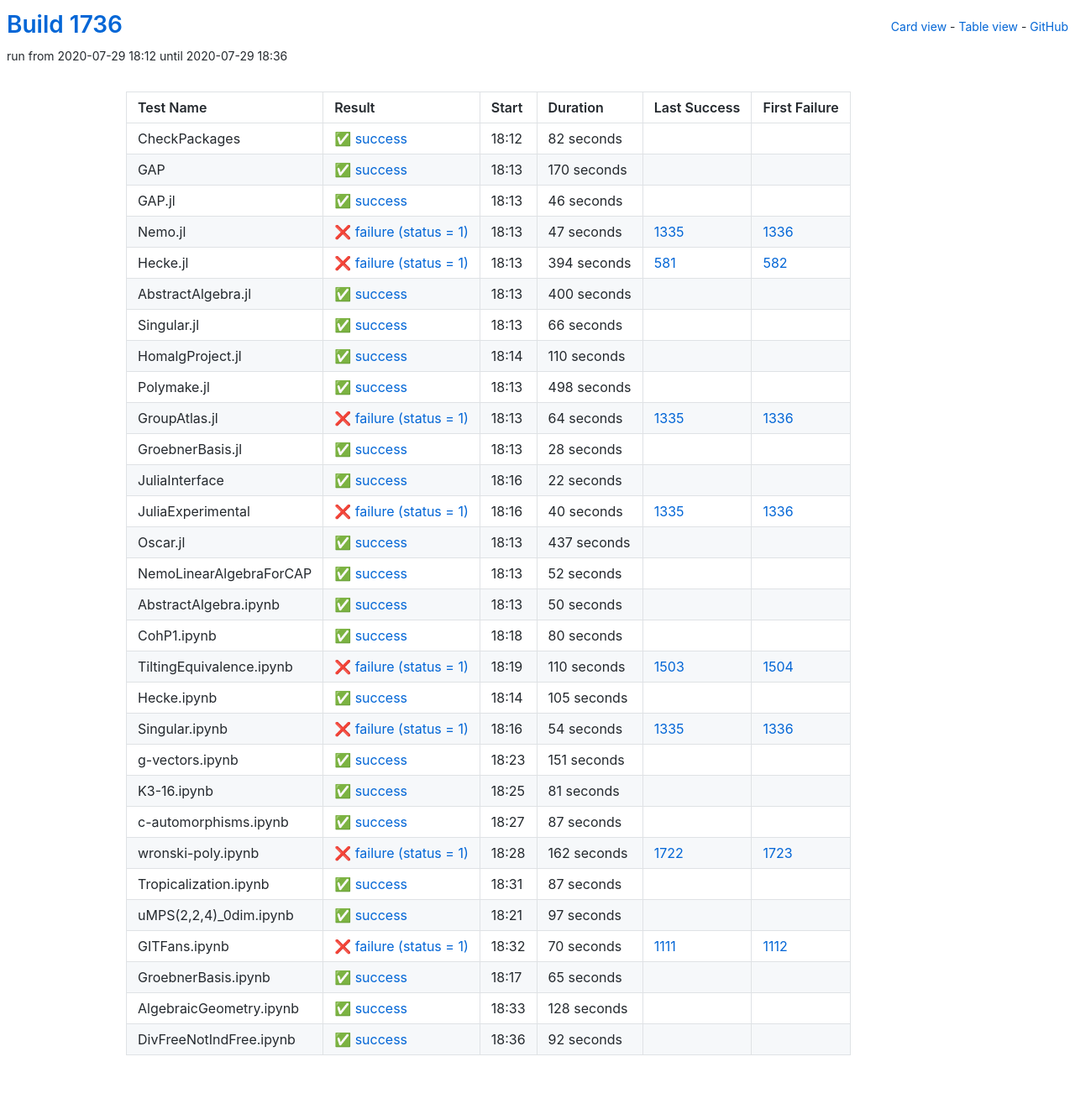
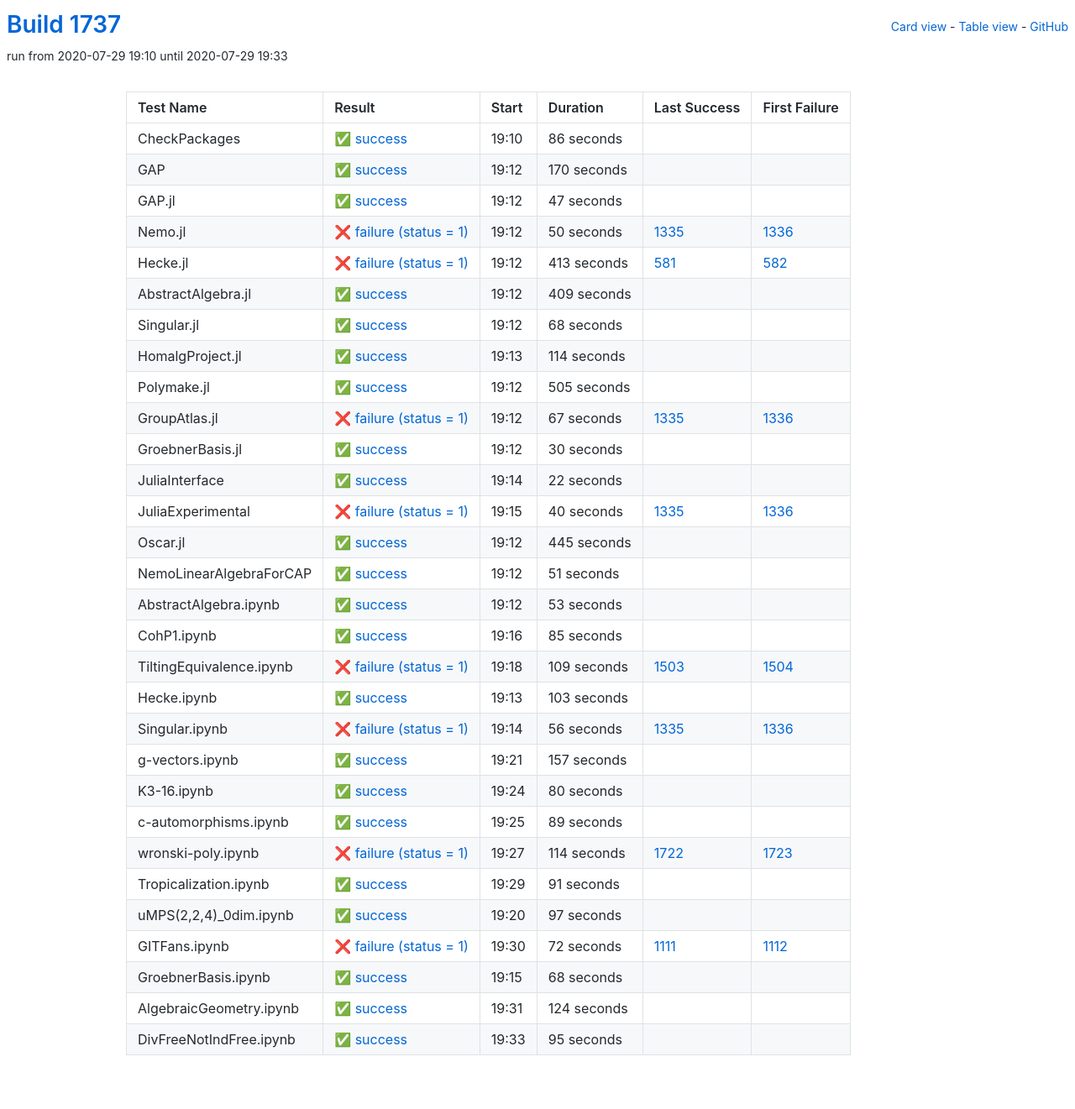
Before and after one commit to oscar-system/oscar-ci-status-1.4, a Jekyll site: the page built from table.html, in a window 1280 px wide. Shown: the whole page at 84% size. Built offline with Jekyll 4.4.1, drawn with Linux system fonts in a browser that asks for light colours.

Commit message:
Build #1737

```diff
--- a/_data/ci.yml
+++ b/_data/ci.yml
@@ -1,6 +1,6 @@
 ---
-build: 1736
-build_url: https://oscarci.mathematik.uni-kl.de/job/oscar-julia-1.4/1736/
+build: 1737
+build_url: https://oscarci.mathematik.uni-kl.de/job/oscar-julia-1.4/1737/
 job: oscar-julia-1.4
 organization: oscar-system
 repo: oscar-ci-status-1.4
@@ -8,20 +8,20 @@ repourl: https://github.com/oscar-system/oscar-ci-status-1.4
 tests:
 - name: CheckPackages
   id: checkpackages
-  log: https://oscarci.mathematik.uni-kl.de/job/oscar-julia-1.4/1736/artifact/logs/build-1736/CheckPackages.log
-  start: 2020-07-29 18:12
+  log: https://oscarci.mathematik.uni-kl.de/job/oscar-julia-1.4/1737/artifact/logs/build-1737/CheckPackages.log
+  start: 2020-07-29 19:10
   success: true
   exitcode: 0
   status: success
-  duration: 82
+  duration: 86
   last_success: false
   last_success_url:
   first_failure: false
   first_failure_url:
 - name: GAP
   id: gap
-  log: https://oscarci.mathematik.uni-kl.de/job/oscar-julia-1.4/1736/artifact/logs/build-1736/GAP.log
-  start: 2020-07-29 18:13
+  log: https://oscarci.mathematik.uni-kl.de/job/oscar-julia-1.4/1737/artifact/logs/build-1737/GAP.log
+  start: 2020-07-29 19:12
   success: true
   exitcode: 0
   status: success
@@ -32,116 +32,116 @@ tests:
   first_failure_url:
 - name: GAP.jl
   id: gap-jl
-  log: https://oscarci.mathematik.uni-kl.de/job/oscar-julia-1.4/1736/artifact/logs/build-1736/GAP.jl.log
-  start: 2020-07-29 18:13
+  log: https://oscarci.mathematik.uni-kl.de/job/oscar-julia-1.4/1737/artifact/logs/build-1737/GAP.jl.log
+  start: 2020-07-29 19:12
   success: true
   exitcode: 0
   status: success
-  duration: 46
+  duration: 47
   last_success: false
   last_success_url:
   first_failure: false
   first_failure_url:
 - name: Nemo.jl
   id: nemo-jl
-  log: https://oscarci.mathematik.uni-kl.de/job/oscar-julia-1.4/1736/artifact/logs/build-1736/Nemo.jl.log
-  start: 2020-07-29 18:13
+  log: https://oscarci.mathematik.uni-kl.de/job/oscar-julia-1.4/1737/artifact/logs/build-1737/Nemo.jl.log
+  start: 2020-07-29 19:12
   success: false
   exitcode: 1
   status: failure
-  duration: 47
+  duration: 50
   last_success: 1335
   last_success_url: https://oscarci.mathematik.uni-kl.de/job/oscar-julia-1.4/1335/
   first_failure: 1336
   first_failure_url: https://oscarci.mathematik.uni-kl.de/job/oscar-julia-1.4/1336/
 - name: Hecke.jl
   id: hecke-jl
-  log: https://oscarci.mathematik.uni-kl.de/job/oscar-julia-1.4/1736/artifact/logs/build-1736/Hecke.jl.log
-  start: 2020-07-29 18:13
+  log: https://oscarci.mathematik.uni-kl.de/job/oscar-julia-1.4/1737/artifact/logs/build-1737/Hecke.jl.log
+  start: 2020-07-29 19:12
   success: false
   exitcode: 1
   status: failure
-  duration: 394
+  duration: 413
   last_success: 581
   last_success_url: https://oscarci.mathematik.uni-kl.de/job/oscar-julia-1.4/581/
   first_failure: 582
   first_failure_url: https://oscarci.mathematik.uni-kl.de/job/oscar-julia-1.4/582/
 - name: AbstractAlgebra.jl
   id: abstractalgebra-jl
-  log: https://oscarci.mathematik.uni-kl.de/job/oscar-julia-1.4/1736/artifact/logs/build-1736/AbstractAlgebra.jl.log
-  start: 2020-07-29 18:13
+  log: https://oscarci.mathematik.uni-kl.de/job/oscar-julia-1.4/1737/artifact/logs/build-1737/AbstractAlgebra.jl.log
+  start: 2020-07-29 19:12
   success: true
   exitcode: 0
   status: success
-  duration: 400
+  duration: 409
   last_success: false
   last_success_url:
   first_failure: false
   first_failure_url:
 - name: Singular.jl
   id: singular-jl
-  log: https://oscarci.mathematik.uni-kl.de/job/oscar-julia-1.4/1736/artifact/logs/build-1736/Singular.jl.log
-  start: 2020-07-29 18:13
+  log: https://oscarci.mathematik.uni-kl.de/job/oscar-julia-1.4/1737/artifact/logs/build-1737/Singular.jl.log
+  start: 2020-07-29 19:12
   success: true
   exitcode: 0
   status: success
-  duration: 66
+  duration: 68
   last_success: false
   last_success_url:
   first_failure: false
   first_failure_url:
 - name: HomalgProject.jl
   id: homalgproject-jl
-  log: https://oscarci.mathematik.uni-kl.de/job/oscar-julia-1.4/1736/artifact/logs/build-1736/HomalgProject.jl.log
-  start: 2020-07-29 18:14
+  log: https://oscarci.mathematik.uni-kl.de/job/oscar-julia-1.4/1737/artifact/logs/build-1737/HomalgProject.jl.log
+  start: 2020-07-29 19:13
   success: true
   exitcode: 0
   status: success
-  duration: 110
+  duration: 114
   last_success: false
   last_success_url:
   first_failure: false
   first_failure_url:
 - name: Polymake.jl
   id: polymake-jl
-  log: https://oscarci.mathematik.uni-kl.de/job/oscar-julia-1.4/1736/artifact/logs/build-1736/Polymake.jl.log
-  start: 2020-07-29 18:13
+  log: https://oscarci.mathematik.uni-kl.de/job/oscar-julia-1.4/1737/artifact/logs/build-1737/Polymake.jl.log
+  start: 2020-07-29 19:12
   success: true
   exitcode: 0
   status: success
-  duration: 498
+  duration: 505
   last_success: false
   last_success_url:
   first_failure: false
   first_failure_url:
 - name: GroupAtlas.jl
   id: groupatlas-jl
-  log: https://oscarci.mathematik.uni-kl.de/job/oscar-julia-1.4/1736/artifact/logs/build-1736/GroupAtlas.jl.log
-  start: 2020-07-29 18:13
+  log: https://oscarci.mathematik.uni-kl.de/job/oscar-julia-1.4/1737/artifact/logs/build-1737/GroupAtlas.jl.log
+  start: 2020-07-29 19:12
   success: false
   exitcode: 1
   status: failure
-  duration: 64
+  duration: 67
   last_success: 1335
   last_success_url: https://oscarci.mathematik.uni-kl.de/job/oscar-julia-1.4/1335/
   first_failure: 1336
   first_failure_url: https://oscarci.mathematik.uni-kl.de/job/oscar-julia-1.4/1336/
 - name: GroebnerBasis.jl
   id: groebnerbasis-jl
-  log: https://oscarci.mathematik.uni-kl.de/job/oscar-julia-1.4/1736/artifact/logs/build-1736/GroebnerBasis.jl.log
-  start: 2020-07-29 18:13
+  log: https://oscarci.mathematik.uni-kl.de/job/oscar-julia-1.4/1737/artifact/logs/build-1737/GroebnerBasis.jl.log
+  start: 2020-07-29 19:12
   success: true
   exitcode: 0
   status: success
-  duration: 28
+  duration: 30
   last_success: false
   last_success_url:
   first_failure: false
   first_failure_url:
 - name: JuliaInterface
   id: juliainterface
-  log: https://oscarci.mathematik.uni-kl.de/job/oscar-julia-1.4/1736/artifact/logs/build-1736/JuliaInterface.log
-  start: 2020-07-29 18:16
+  log: https://oscarci.mathematik.uni-kl.de/job/oscar-julia-1.4/1737/artifact/logs/build-1737/JuliaInterface.log
+  start: 2020-07-29 19:14
   success: true
   exitcode: 0
   status: success
@@ -152,8 +152,8 @@ tests:
   first_failure_url:
 - name: JuliaExperimental
   id: juliaexperimental
-  log: https://oscarci.mathematik.uni-kl.de/job/oscar-julia-1.4/1736/artifact/logs/build-1736/JuliaExperimental.log
-  start: 2020-07-29 18:16
+  log: https://oscarci.mathematik.uni-kl.de/job/oscar-julia-1.4/1737/artifact/logs/build-1737/JuliaExperimental.log
+  start: 2020-07-29 19:15
   success: false
   exitcode: 1
   status: failure
@@ -164,44 +164,104 @@ tests:
   first_failure_url: https://oscarci.mathematik.uni-kl.de/job/oscar-julia-1.4/1336/
 - name: Oscar.jl
   id: oscar-jl
-  log: https://oscarci.mathematik.uni-kl.de/job/oscar-julia-1.4/1736/artifact/logs/build-1736/Oscar.jl.log
-  start: 2020-07-29 18:13
+  log: https://oscarci.mathematik.uni-kl.de/job/oscar-julia-1.4/1737/artifact/logs/build-1737/Oscar.jl.log
+  start: 2020-07-29 19:12
   success: true
   exitcode: 0
   status: success
-  duration: 437
+  duration: 445
   last_success: false
   last_success_url:
   first_failure: false
   first_failure_url:
 - name: NemoLinearAlgebraForCAP
   id: nemolinearalgebraforcap
-  log: https://oscarci.mathematik.uni-kl.de/job/oscar-julia-1.4/1736/artifact/logs/build-1736/NemoLinearAlgebraForCAP.log
-  start: 2020-07-29 18:13
+  log: https://oscarci.mathematik.uni-kl.de/job/oscar-julia-1.4/1737/artifact/logs/build-1737/NemoLinearAlgebraForCAP.log
+  start: 2020-07-29 19:12
   success: true
   exitcode: 0
   status: success
-  duration: 52
+  duration: 51
   last_success: false
   last_success_url:
   first_failure: false
   first_failure_url:
 - name: AbstractAlgebra.ipynb
   id: abstractalgebra-ipynb
-  log: https://oscarci.mathematik.uni-kl.de/job/oscar-julia-1.4/1736/artifact/logs/build-1736/AbstractAlgebra.ipynb.log
-  start: 2020-07-29 18:13
+  log: https://oscarci.mathematik.uni-kl.de/job/oscar-julia-1.4/1737/artifact/logs/build-1737/AbstractAlgebra.ipynb.log
+  start: 2020-07-29 19:12
   success: true
   exitcode: 0
   status: success
-  duration: 50
+  duration: 53
   last_success: false
   last_success_url:
   first_failure: false
   first_failure_url:
 - name: CohP1.ipynb
   id: cohp1-ipynb
-  log: https://oscarci.mathematik.uni-kl.de/job/oscar-julia-1.4/1736/artifact/logs/build-1736/CohP1.ipynb.log
-  start: 2020-07-29 18:18
+  log: https://oscarci.mathematik.uni-kl.de/job/oscar-julia-1.4/1737/artifact/logs/build-1737/CohP1.ipynb.log
+  start: 2020-07-29 19:16
+  success: true
+  exitcode: 0
+  status: success
+  duration: 85
+  last_success: false
+  last_success_url:
+  first_failure: false
+  first_failure_url:
+- name: TiltingEquivalence.ipynb
+  id: tiltingequivalence-ipynb
+  log: https://oscarci.mathematik.uni-kl.de/job/oscar-julia-1.4/1737/artifact/logs/build-1737/TiltingEquivalence.ipynb.log
+  start: 2020-07-29 19:18
+  success: false
+  exitcode: 1
+  status: failure
+  duration: 109
+  last_success: 1503
+  last_success_url: https://oscarci.mathematik.uni-kl.de/job/oscar-julia-1.4/1503/
+  first_failure: 1504
+  first_failure_url: https://oscarci.mathematik.uni-kl.de/job/oscar-julia-1.4/1504/
+- name: Hecke.ipynb
+  id: hecke-ipynb
+  log: https://oscarci.mathematik.uni-kl.de/job/oscar-julia-1.4/1737/artifact/logs/build-1737/Hecke.ipynb.log
+  start: 2020-07-29 19:13
+  success: true
+  exitcode: 0
+  status: success
+  duration: 103
+  last_success: false
+  last_success_url:
+  first_failure: false
+  first_failure_url:
+- name: Singular.ipynb
+  id: singular-ipynb
+  log: https://oscarci.mathematik.uni-kl.de/job/oscar-julia-1.4/1737/artifact/logs/build-1737/Singular.ipynb.log
+  start: 2020-07-29 19:14
+  success: false
+  exitcode: 1
+  status: failure
+  duration: 56
+  last_success: 1335
+  last_success_url: https://oscarci.mathematik.uni-kl.de/job/oscar-julia-1.4/1335/
+  first_failure: 1336
+  first_failure_url: https://oscarci.mathematik.uni-kl.de/job/oscar-julia-1.4/1336/
+- name: g-vectors.ipynb
+  id: g-vectors-ipynb
+  log: https://oscarci.mathematik.uni-kl.de/job/oscar-julia-1.4/1737/artifact/logs/build-1737/g-vectors.ipynb.log
+  start: 2020-07-29 19:21
+  success: true
+  exitcode: 0
+  status: success
+  duration: 157
+  last_success: false
+  last_success_url:
+  first_failure: false
+  first_failure_url:
+- name: K3-16.ipynb
+  id: k3-16-ipynb
+  log: https://oscarci.mathematik.uni-kl.de/job/oscar-julia-1.4/1737/artifact/logs/build-1737/K3-16.ipynb.log
+  start: 2020-07-29 19:24
   success: true
   exitcode: 0
   status: success
@@ -210,106 +270,46 @@ tests:
   last_success_url:
   first_failure: false
   first_failure_url:
-- name: TiltingEquivalence.ipynb
-  id: tiltingequivalence-ipynb
-  log: https://oscarci.mathematik.uni-kl.de/job/oscar-julia-1.4/1736/artifact/logs/build-1736/TiltingEquivalence.ipynb.log
-  start: 2020-07-29 18:19
-  success: false
-  exitcode: 1
-  status: failure
-  duration: 110
-  last_success: 1503
-  last_success_url: https://oscarci.mathematik.uni-kl.de/job/oscar-julia-1.4/1503/
-  first_failure: 1504
-  first_failure_url: https://oscarci.mathematik.uni-kl.de/job/oscar-julia-1.4/1504/
-- name: Hecke.ipynb
-  id: hecke-ipynb
-  log: https://oscarci.mathematik.uni-kl.de/job/oscar-julia-1.4/1736/artifact/logs/build-1736/Hecke.ipynb.log
-  start: 2020-07-29 18:14
+- name: c-automorphisms.ipynb
+  id: c-automorphisms-ipynb
+  log: https://oscarci.mathematik.uni-kl.de/job/oscar-julia-1.4/1737/artifact/logs/build-1737/c-automorphisms.ipynb.log
+  start: 2020-07-29 19:25
   success: true
   exitcode: 0
   status: success
-  duration: 105
-  last_success: false
-  last_success_url:
-  first_failure: false
-  first_failure_url:
-- name: Singular.ipynb
-  id: singular-ipynb
-  log: https://oscarci.mathematik.uni-kl.de/job/oscar-julia-1.4/1736/artifact/logs/build-1736/Singular.ipynb.log
-  start: 2020-07-29 18:16
-  success: false
-  exitcode: 1
-  status: failure
-  duration: 54
-  last_success: 1335
-  last_success_url: https://oscarci.mathematik.uni-kl.de/job/oscar-julia-1.4/1335/
-  first_failure: 1336
-  first_failure_url: https://oscarci.mathematik.uni-kl.de/job/oscar-julia-1.4/1336/
-- name: g-vectors.ipynb
-  id: g-vectors-ipynb
-  log: https://oscarci.mathematik.uni-kl.de/job/oscar-julia-1.4/1736/artifact/logs/build-1736/g-vectors.ipynb.log
-  start: 2020-07-29 18:23
-  success: true
-  exitcode: 0
-  status: success
-  duration: 151
-  last_success: false
-  last_success_url:
-  first_failure: false
-  first_failure_url:
-- name: K3-16.ipynb
-  id: k3-16-ipynb
-  log: https://oscarci.mathematik.uni-kl.de/job/oscar-julia-1.4/1736/artifact/logs/build-1736/K3-16.ipynb.log
-  start: 2020-07-29 18:25
-  success: true
-  exitcode: 0
-  status: success
-  duration: 81
-  last_success: false
-  last_success_url:
-  first_failure: false
-  first_failure_url:
-- name: c-automorphisms.ipynb
-  id: c-automorphisms-ipynb
-  log: https://oscarci.mathematik.uni-kl.de/job/oscar-julia-1.4/1736/artifact/logs/build-1736/c-automorphisms.ipynb.log
-  start: 2020-07-29 18:27
-  success: true
-  exitcode: 0
-  status: success
-  duration: 87
+  duration: 89
   last_success: false
   last_success_url:
   first_failure: false
   first_failure_url:
 - name: wronski-poly.ipynb
   id: wronski-poly-ipynb
-  log: https://oscarci.mathematik.uni-kl.de/job/oscar-julia-1.4/1736/artifact/logs/build-1736/wronski-poly.ipynb.log
-  start: 2020-07-29 18:28
+  log: https://oscarci.mathematik.uni-kl.de/job/oscar-julia-1.4/1737/artifact/logs/build-1737/wronski-poly.ipynb.log
+  start: 2020-07-29 19:27
   success: false
   exitcode: 1
   status: failure
-  duration: 162
+  duration: 114
   last_success: 1722
   last_success_url: https://oscarci.mathematik.uni-kl.de/job/oscar-julia-1.4/1722/
   first_failure: 1723
   first_failure_url: https://oscarci.mathematik.uni-kl.de/job/oscar-julia-1.4/1723/
 - name: Tropicalization.ipynb
   id: tropicalization-ipynb
-  log: https://oscarci.mathematik.uni-kl.de/job/oscar-julia-1.4/1736/artifact/logs/build-1736/Tropicalization.ipynb.log
-  start: 2020-07-29 18:31
+  log: https://oscarci.mathematik.uni-kl.de/job/oscar-julia-1.4/1737/artifact/logs/build-1737/Tropicalization.ipynb.log
+  start: 2020-07-29 19:29
   success: true
   exitcode: 0
   status: success
-  duration: 87
+  duration: 91
   last_success: false
   last_success_url:
   first_failure: false
   first_failure_url:
 - name: uMPS(2,2,4)_0dim.ipynb
   id: umps-2-2-4-0dim-ipynb
-  log: https://oscarci.mathematik.uni-kl.de/job/oscar-julia-1.4/1736/artifact/logs/build-1736/uMPS-2-2-4-_0dim.ipynb.log
-  start: 2020-07-29 18:21
+  log: https://oscarci.mathematik.uni-kl.de/job/oscar-julia-1.4/1737/artifact/logs/build-1737/uMPS-2-2-4-_0dim.ipynb.log
+  start: 2020-07-29 19:20
   success: true
   exitcode: 0
   status: success
@@ -320,48 +320,48 @@ tests:
   first_failure_url:
 - name: GITFans.ipynb
   id: gitfans-ipynb
-  log: https://oscarci.mathematik.uni-kl.de/job/oscar-julia-1.4/1736/artifact/logs/build-1736/GITFans.ipynb.log
-  start: 2020-07-29 18:32
+  log: https://oscarci.mathematik.uni-kl.de/job/oscar-julia-1.4/1737/artifact/logs/build-1737/GITFans.ipynb.log
+  start: 2020-07-29 19:30
   success: false
   exitcode: 1
   status: failure
-  duration: 70
+  duration: 72
   last_success: 1111
   last_success_url: https://oscarci.mathematik.uni-kl.de/job/oscar-julia-1.4/1111/
   first_failure: 1112
   first_failure_url: https://oscarci.mathematik.uni-kl.de/job/oscar-julia-1.4/1112/
 - name: GroebnerBasis.ipynb
   id: groebnerbasis-ipynb
-  log: https://oscarci.mathematik.uni-kl.de/job/oscar-julia-1.4/1736/artifact/logs/build-1736/GroebnerBasis.ipynb.log
-  start: 2020-07-29 18:17
+  log: https://oscarci.mathematik.uni-kl.de/job/oscar-julia-1.4/1737/artifact/logs/build-1737/GroebnerBasis.ipynb.log
+  start: 2020-07-29 19:15
   success: true
   exitcode: 0
   status: success
-  duration: 65
+  duration: 68
   last_success: false
   last_success_url:
   first_failure: false
   first_failure_url:
 - name: AlgebraicGeometry.ipynb
   id: algebraicgeometry-ipynb
-  log: https://oscarci.mathematik.uni-kl.de/job/oscar-julia-1.4/1736/artifact/logs/build-1736/AlgebraicGeometry.ipynb.log
-  start: 2020-07-29 18:33
+  log: https://oscarci.mathematik.uni-kl.de/job/oscar-julia-1.4/1737/artifact/logs/build-1737/AlgebraicGeometry.ipynb.log
+  start: 2020-07-29 19:31
   success: true
   exitcode: 0
   status: success
-  duration: 128
+  duration: 124
   last_success: false
   last_success_url:
   first_failure: false
   first_failure_url:
 - name: DivFreeNotIndFree.ipynb
   id: divfreenotindfree-ipynb
-  log: https://oscarci.mathematik.uni-kl.de/job/oscar-julia-1.4/1736/artifact/logs/build-1736/DivFreeNotIndFree.ipynb.log
-  start: 2020-07-29 18:36
+  log: https://oscarci.mathematik.uni-kl.de/job/oscar-julia-1.4/1737/artifact/logs/build-1737/DivFreeNotIndFree.ipynb.log
+  start: 2020-07-29 19:33
   success: true
   exitcode: 0
   status: success
-  duration: 92
+  duration: 95
   last_success: false
   last_success_url:
   first_failure: false
```
Also changed, not shown: README.md.
